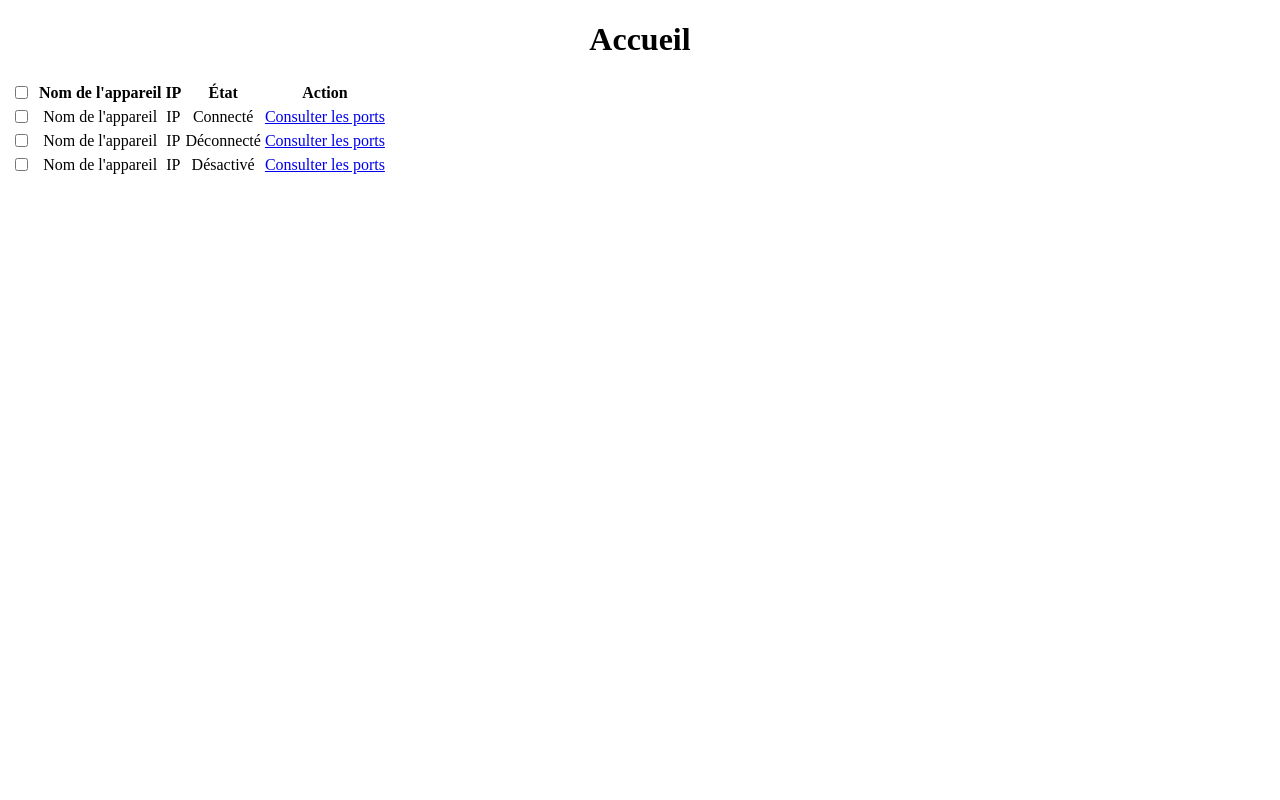
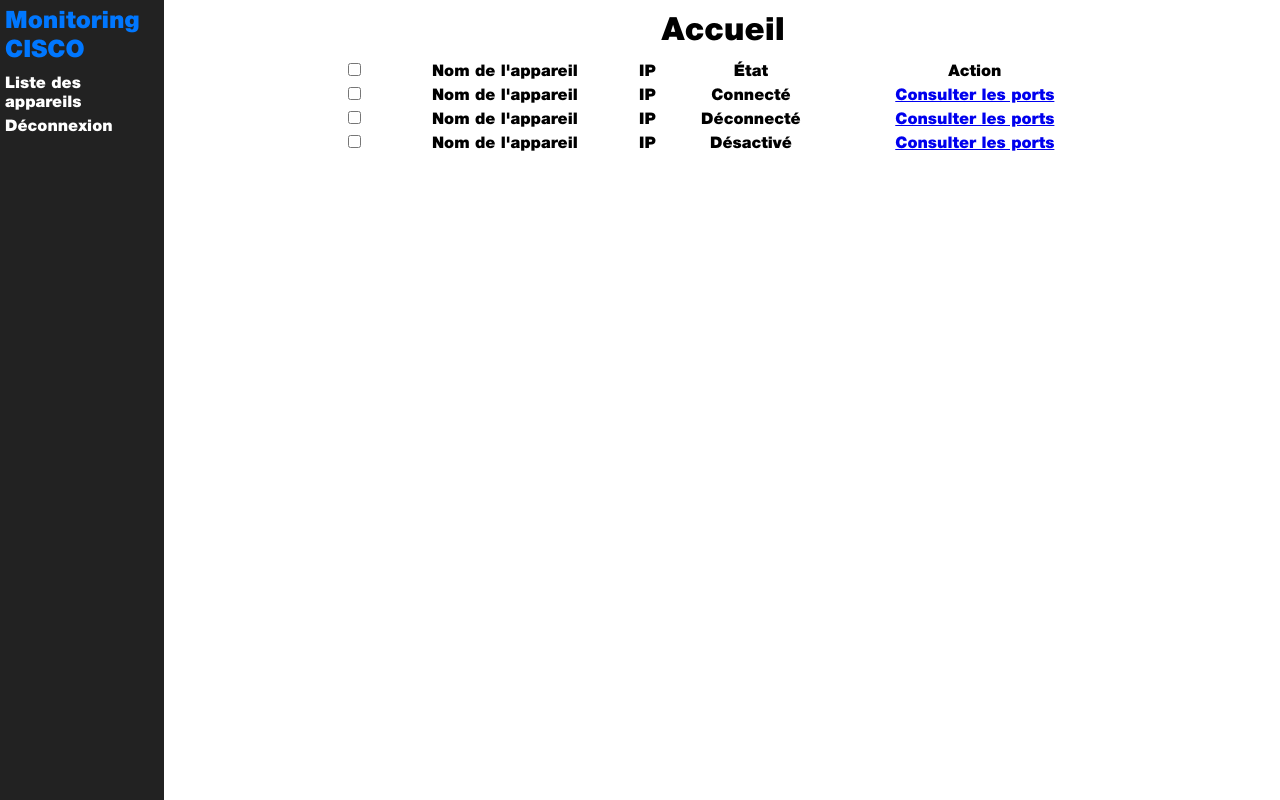
Before and after one commit to lmgennetay/monitoring-cisco, a PHP site: the page made by index.php in a window 1280 px wide. Run offline with PHP 8.4, Linux system fonts and the light colour scheme.

Commit message:
Ajout style

```diff
--- a/Assets/Css/style.css
+++ b/Assets/Css/style.css
@@ -1,3 +1,83 @@
+@font-face {
+    font-family: "HelveticaNeue";
+    src: url("/Assets/Font/HelveticaNeue-Black.woff") format("woff");
+}
+
+html {
+    margin: 0px;
+}
+
+body {
+    font-family: "HelveticaNeue", sans-serif;
+    margin: 0px;
+    padding: 0px;
+    width: 100%;
+    font-size: 1em;
+}
+
+h1 {
+    margin: 10px 0px;
+}
+
+ul {
+    margin: 0px;
+    padding: 0px;
+    list-style-type: none;
+}
+
+li {
+    margin: 5px 0px;
+}
+
+div {
+    margin: 0px;
+    padding: 0px;
+}
+
+.menu {
+    width: 12%;
+    padding: 5px;
+    background-color: #222222;
+    color: white;
+    bottom: 0px;
+    position: fixed;
+    min-height: 100%;
+}
+
+.menu nav {
+    width: 100%;
+    margin: 0px;
+    padding: 0px;
+}
+
+.menu a {
+    color: white;
+    text-decoration: none;
+}
+
+.menu a:hover {
+    color: #0077ff;
+    text-decoration: none;
+}
+
 .text-center {
     text-align: center;
 }
+
+.conteneur {
+    position: fixed;
+    right: 0px;
+    width: 87%;
+    margin: 0px;
+    padding: 0px;
+    min-height: 100%;
+}
+
+table {
+    width: 70%;
+    margin: 0 auto;
+}
+
+.blue {
+    color: #0077ff;
+}
--- a/Views/accueil.php
+++ b/Views/accueil.php
@@ -14,7 +14,7 @@
 
     <body>
         <header class="menu"><?php include_once('Views/menu.php') ?></header>
-        <div>
+        <div class="conteneur">
             <h1 class="text-center">Accueil</h1>
             <table class="text-center">
                 <tbody>
--- a/Views/menu.php
+++ b/Views/menu.php
@@ -0,0 +1,7 @@
+<nav>
+    <h1 class="blue">Monitoring CISCO</h1>
+    <ul>
+        <li><a href="/">Liste des appareils</a></li>
+        <li><a href="/logout">Déconnexion</a></li>
+    </ul>
+</nav>
```
Also changed, not shown: Assets/Font/HelveticaNeue-Black.woff (added).
